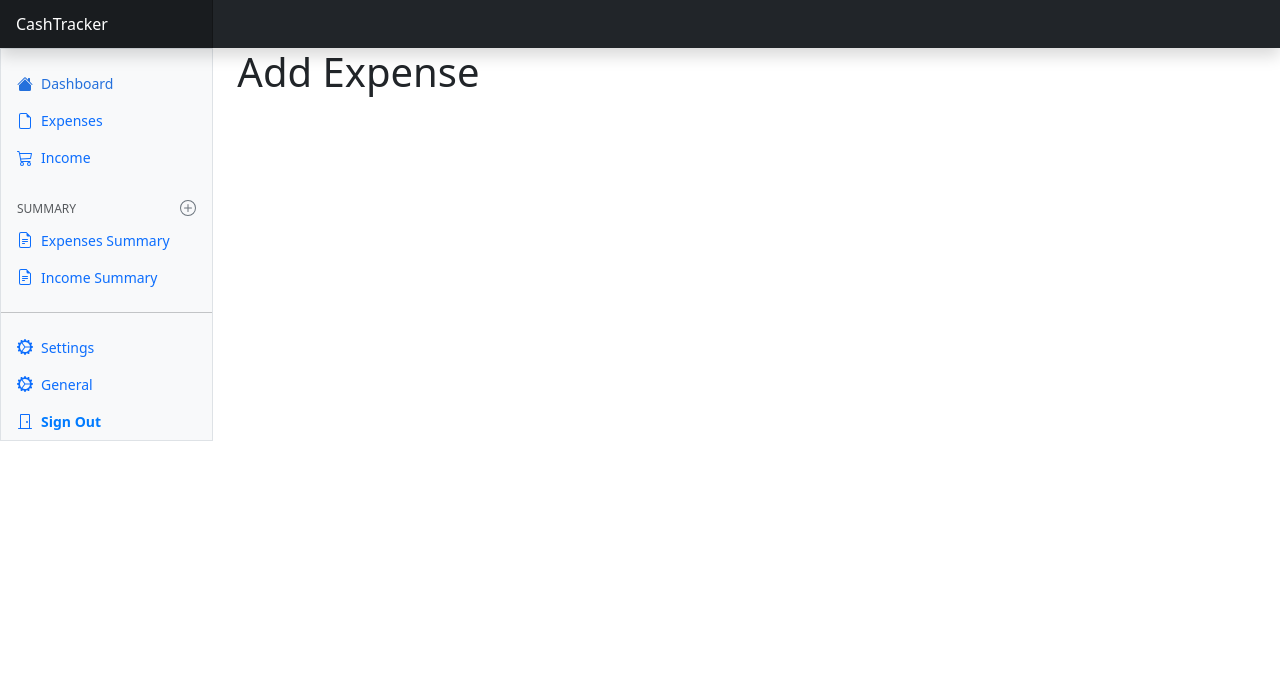
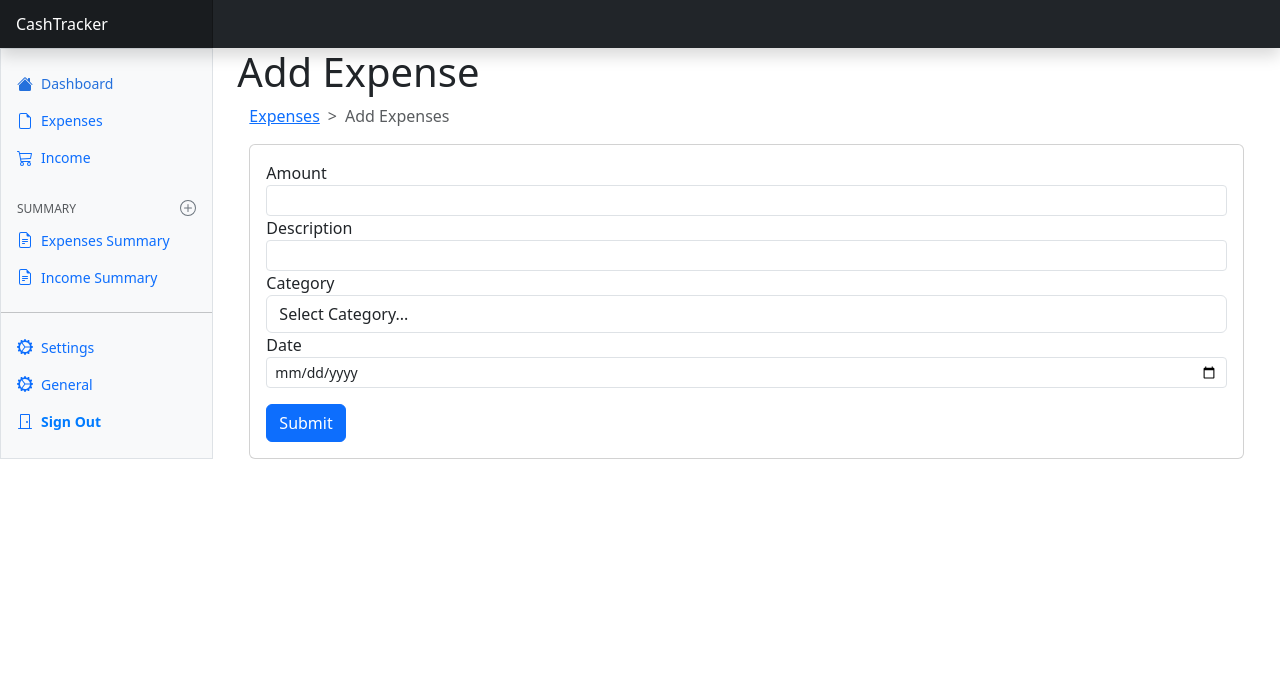
Before and after one commit to debazz4/Income-expense-tracker, a Django app: page /add-expense in a window 1280 px wide. Shown: the top 699 px of the page. Run offline with Django 5.2, Linux system fonts and the light colour scheme; data that the repository does not hold is empty; some libraries are stand-ins or nearby versions.

Commit message:
working on add expense

```diff
--- a/expenses/views.py
+++ b/expenses/views.py
@@ -1,10 +1,32 @@
 from django.shortcuts import render
 from django.contrib.auth.decorators import login_required
-
+from .models import Expenses, Category
+from django.contrib import messages
 # Create your views here.
 @login_required(login_url='/auth/login')
 def index(request):
     return render(request, 'expenses/index.html')
 
 def add_expense(request):
-    return render(request, 'expenses/add_expense.html')
+    categories = Category.objects.all()
+    context = {
+        'categories': categories,
+        'values': request.POST,
+    }
+
+    if request.method == 'POST':
+        amount = request.POST['amount']
+
+        if not amount:
+            messages.error(request, 'Enter amount')
+            return render(request, 'expenses/add_expense.html', context)
+
+        description = request.POST['description']
+        category = request.POST['category']
+        date = request.POST['date']
+
+        Expenses.objects.create(owner=request.user, amount=amount, description=description,category=-category,
+                                date=date)
+        messages.success(request, 'Expense saved!')
+
+    return render(request, 'expenses/add_expense.html', context)
--- a/templates/expenses/add_expense.html
+++ b/templates/expenses/add_expense.html
@@ -1,12 +1,47 @@
 {% extends 'base.html' %}
-<div class="container mt"></div>
-<nav style="--bs-breadcrumb-divider: '>';" aria-label="breadcrumb">
-    <ol class="breadcrumb">
-        <li class="breadcrumb-item"><a href="{% url 'expenses' %}">Expenses</a></li>
-        <li class="breadcrumb-item active" aria-current="page">Add Expenses</li>
-    </ol>
-</nav>
 
 {% block content %}
 <h1>Add Expense</h1>
+<div class="container mt">
+    <nav style="--bs-breadcrumb-divider: '>';" aria-label="breadcrumb">
+        <ol class="breadcrumb">
+            <li class="breadcrumb-item"><a href="{% url 'expenses' %}">Expenses</a></li>
+            <li class="breadcrumb-item active" aria-current="page">Add Expenses</li>
+        </ol>
+    </nav>
+
+
+    <div class="card">
+        <div class="card-body">
+            <form action="{% url 'add-expenses' %}" method="post">
+                {% include 'partials/_messages.html' %}
+                {% csrf_token %}
+                <div class="form-group">
+                    <label for="">Amount</label>
+                    <input type="number" class="form-control form-control-sm" name="amount" value="{{values.amount}}">
+                </div>
+                <div class="form-group">
+                    <label for="">Description</label>
+                    <input type="text" class="form-control form-control-sm" name="description" value="{{values.description}}">
+                </div>
+                <div class="form-group">
+                    <label for="">Category</label>
+                    <select class="form-control" name="category" id="">
+                        <option selected>Select Category...</option>
+                        {% for category in categories %}
+                            <option mame="category" value="{{ category.name }}">{{ category.name }}</option>
+                        {% endfor %}
+                    </select>
+                </div>
+                <div class="form-group">
+                    <label for="">Date</label>
+                    <input type="date" class="form-control form-control-sm" name="expense_date" value="{{values.date}}">
+                </div>
+
+                <input type="submit" value="Submit" class="btn btn-primary btn-primary-sm mt-3">
+            </form>
+        </div>
+    </div>
+
+</div>
 {% endblock %}
```
